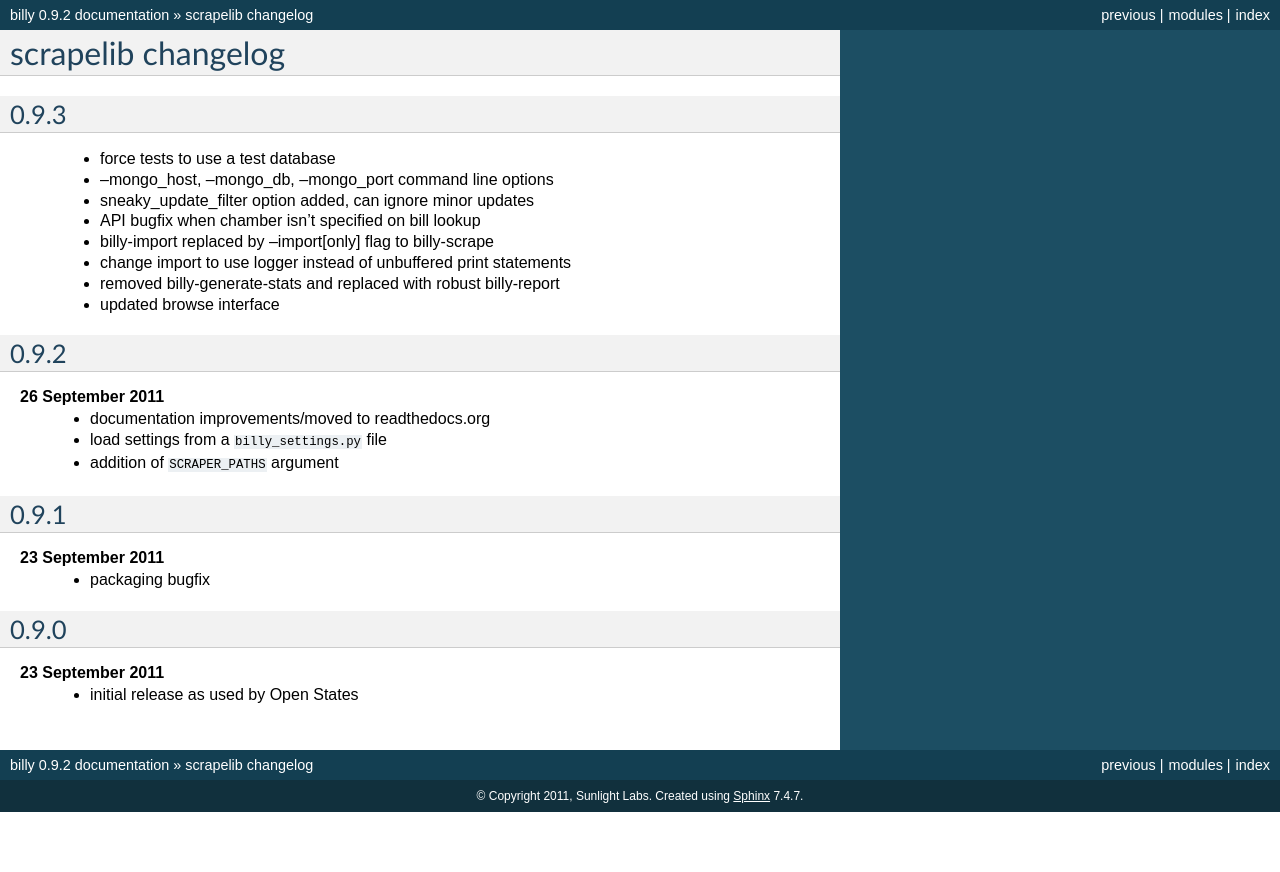
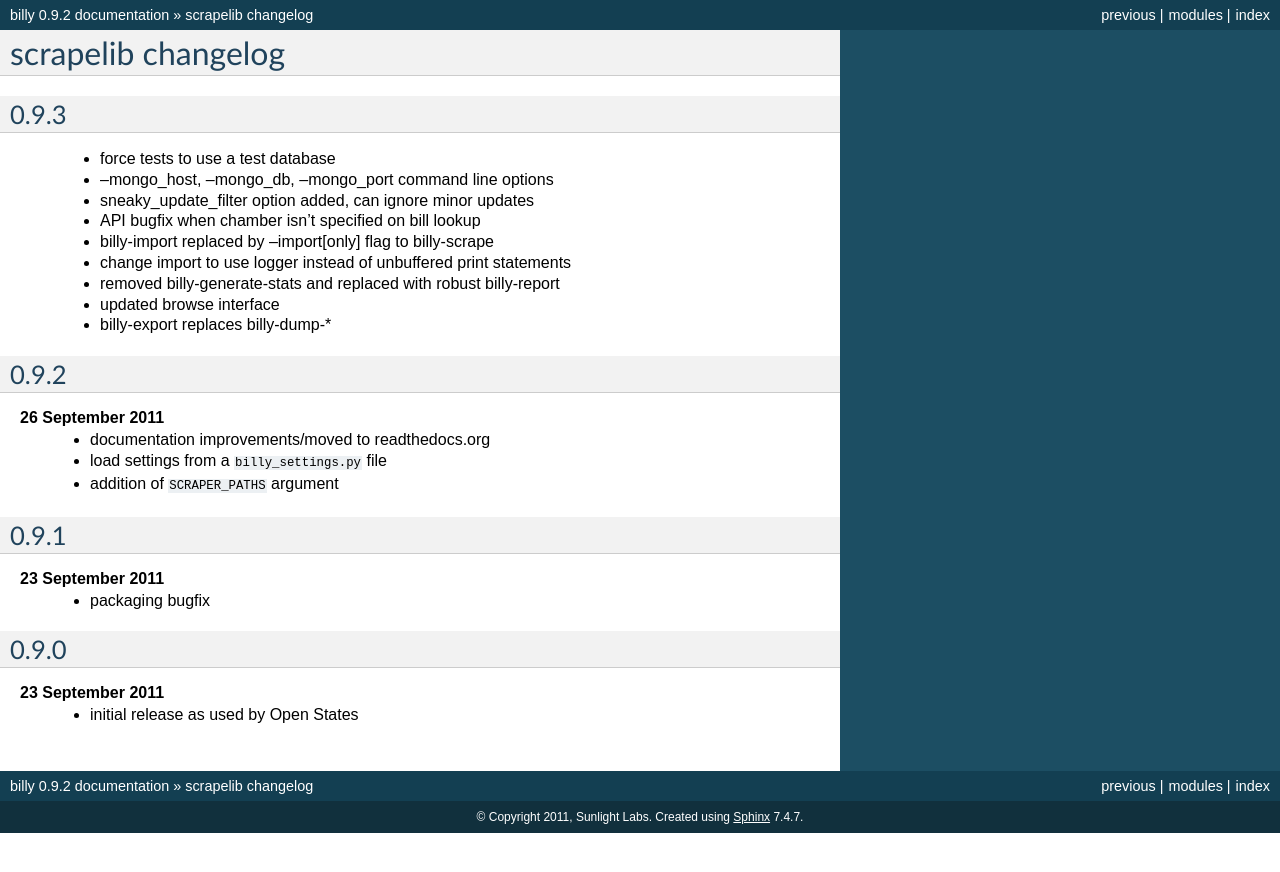
Before and after one commit to openstates/billy, a Sphinx documentation site: the page built from docs/changelog.rst, in a window 1280 px wide. Shown: the top 872 px of the page. Built offline with Sphinx 7.4.7, drawn with Linux system fonts in a browser that asks for light colours; formulas are drawn with MathJax 3.

Commit message:
billy-export in changelog

```diff
--- a/docs/changelog.rst
+++ b/docs/changelog.rst
@@ -11,6 +11,7 @@ scrapelib changelog
     * change import to use logger instead of unbuffered print statements
     * removed billy-generate-stats and replaced with robust billy-report
     * updated browse interface
+    * billy-export replaces billy-dump-*
 
 0.9.2
 -----
```
